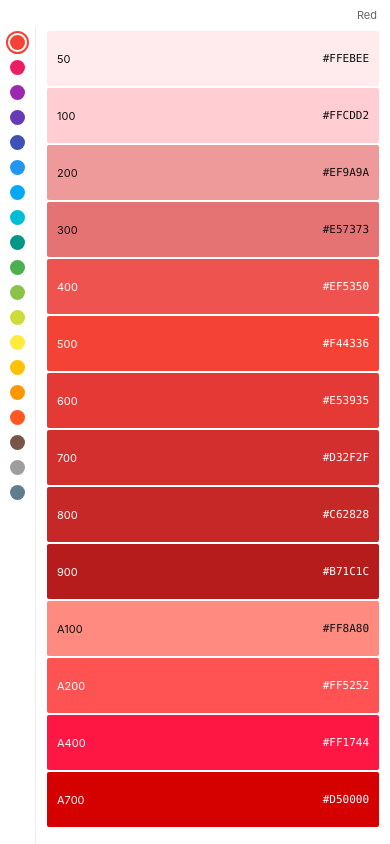
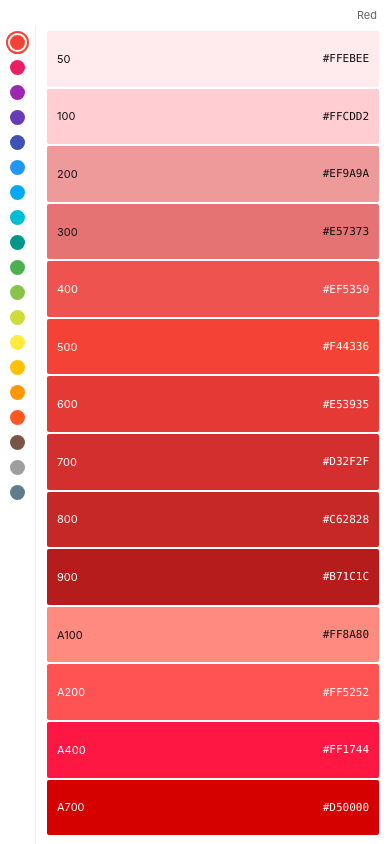
Before and after one commit to BafS/Material-Colors-native, a React Native app: screen / in a window 390 px wide. Built offline with nearby package versions, Linux system fonts and the light colour scheme.

Commit message:
Change color format to be compatible with  romannurik/MaterialColorsApp

```diff
--- a/src/App.js
+++ b/src/App.js
@@ -74,6 +74,7 @@ const styles = StyleSheet.create({
     paddingTop: 2,
     paddingLeft: 5,
     paddingRight: 5,
+    paddingBottom: 4,
   },
 });
 
--- a/src/ColorsListPanel.js
+++ b/src/ColorsListPanel.js
@@ -1,7 +1,7 @@
 import React from 'react';
 import {View, TouchableOpacity} from 'react-native';
 
-const ColorCircle = ({color, selected, onMouseEnter, onMouseLeave}) => (
+const ColorCircle = ({hex: color, selected, onMouseEnter, onMouseLeave}) => (
   <View
     style={{
       // cursor: 'pointer',
--- a/src/colors.js
+++ /dev/null
@@ -1,5 +0,0 @@
-import material from './colors/material';
-
-export default {
-  material,
-};
--- /dev/null
+++ b/src/colors/index.js
@@ -0,0 +1,5 @@
+import material from './material';
+
+export default {
+  material,
+};
--- a/src/colors/material.js
+++ b/src/colors/material.js
@@ -16,298 +16,299 @@
 
 // thanks to https://github.com/minusfive/sass-material-colors for a great starting point
 export default {
+  name: 'Material',
   colors: {
     red: {
-      50: {color: '#FFEBEE'},
-      100: {color: '#FFCDD2'},
-      200: {color: '#EF9A9A'},
-      300: {color: '#E57373'},
-      400: {color: '#EF5350'},
-      500: {color: '#F44336'},
-      600: {color: '#E53935'},
-      700: {color: '#D32F2F'},
-      800: {color: '#C62828'},
-      900: {color: '#B71C1C'},
-      a100: {color: '#FF8A80'},
-      a200: {color: '#FF5252'},
-      a400: {color: '#FF1744'},
-      a700: {color: '#D50000'},
+      50: {hex: '#FFEBEE'},
+      100: {hex: '#FFCDD2'},
+      200: {hex: '#EF9A9A'},
+      300: {hex: '#E57373'},
+      400: {hex: '#EF5350'},
+      500: {hex: '#F44336'},
+      600: {hex: '#E53935'},
+      700: {hex: '#D32F2F'},
+      800: {hex: '#C62828'},
+      900: {hex: '#B71C1C'},
+      a100: {hex: '#FF8A80'},
+      a200: {hex: '#FF5252'},
+      a400: {hex: '#FF1744'},
+      a700: {hex: '#D50000'},
     },
     pink: {
-      50: {color: '#FCE4EC'},
-      100: {color: '#F8BBD0'},
-      200: {color: '#F48FB1'},
-      300: {color: '#F06292'},
-      400: {color: '#EC407A'},
-      500: {color: '#E91E63'},
-      600: {color: '#D81B60'},
-      700: {color: '#C2185B'},
-      800: {color: '#AD1457'},
-      900: {color: '#880E4F'},
-      a100: {color: '#FF80AB'},
-      a200: {color: '#FF4081'},
-      a400: {color: '#F50057'},
-      a700: {color: '#C51162'},
+      50: {hex: '#FCE4EC'},
+      100: {hex: '#F8BBD0'},
+      200: {hex: '#F48FB1'},
+      300: {hex: '#F06292'},
+      400: {hex: '#EC407A'},
+      500: {hex: '#E91E63'},
+      600: {hex: '#D81B60'},
+      700: {hex: '#C2185B'},
+      800: {hex: '#AD1457'},
+      900: {hex: '#880E4F'},
+      a100: {hex: '#FF80AB'},
+      a200: {hex: '#FF4081'},
+      a400: {hex: '#F50057'},
+      a700: {hex: '#C51162'},
     },
     purple: {
-      50: {color: '#F3E5F5'},
-      100: {color: '#E1BEE7'},
-      200: {color: '#CE93D8'},
-      300: {color: '#BA68C8'},
-      400: {color: '#AB47BC'},
-      500: {color: '#9C27B0'},
-      600: {color: '#8E24AA'},
-      700: {color: '#7B1FA2'},
-      800: {color: '#6A1B9A'},
-      900: {color: '#4A148C'},
-      a100: {color: '#EA80FC'},
-      a200: {color: '#E040FB'},
-      a400: {color: '#D500F9'},
-      a700: {color: '#AA00FF'},
+      50: {hex: '#F3E5F5'},
+      100: {hex: '#E1BEE7'},
+      200: {hex: '#CE93D8'},
+      300: {hex: '#BA68C8'},
+      400: {hex: '#AB47BC'},
+      500: {hex: '#9C27B0'},
+      600: {hex: '#8E24AA'},
+      700: {hex: '#7B1FA2'},
+      800: {hex: '#6A1B9A'},
+      900: {hex: '#4A148C'},
+      a100: {hex: '#EA80FC'},
+      a200: {hex: '#E040FB'},
+      a400: {hex: '#D500F9'},
+      a700: {hex: '#AA00FF'},
     },
     'deep-purple': {
-      50: {color: '#EDE7F6'},
-      100: {color: '#D1C4E9'},
-      200: {color: '#B39DDB'},
-      300: {color: '#9575CD'},
-      400: {color: '#7E57C2'},
-      500: {color: '#673AB7'},
-      600: {color: '#5E35B1'},
-      700: {color: '#512DA8'},
-      800: {color: '#4527A0'},
-      900: {color: '#311B92'},
-      a100: {color: '#B388FF'},
-      a200: {color: '#7C4DFF'},
-      a400: {color: '#651FFF'},
-      a700: {color: '#6200EA'},
+      50: {hex: '#EDE7F6'},
+      100: {hex: '#D1C4E9'},
+      200: {hex: '#B39DDB'},
+      300: {hex: '#9575CD'},
+      400: {hex: '#7E57C2'},
+      500: {hex: '#673AB7'},
+      600: {hex: '#5E35B1'},
+      700: {hex: '#512DA8'},
+      800: {hex: '#4527A0'},
+      900: {hex: '#311B92'},
+      a100: {hex: '#B388FF'},
+      a200: {hex: '#7C4DFF'},
+      a400: {hex: '#651FFF'},
+      a700: {hex: '#6200EA'},
     },
     indigo: {
-      50: {color: '#E8EAF6'},
-      100: {color: '#C5CAE9'},
-      200: {color: '#9FA8DA'},
-      300: {color: '#7986CB'},
-      400: {color: '#5C6BC0'},
-      500: {color: '#3F51B5'},
-      600: {color: '#3949AB'},
-      700: {color: '#303F9F'},
-      800: {color: '#283593'},
-      900: {color: '#1A237E'},
-      a100: {color: '#8C9EFF'},
-      a200: {color: '#536DFE'},
-      a400: {color: '#3D5AFE'},
-      a700: {color: '#304FFE'},
+      50: {hex: '#E8EAF6'},
+      100: {hex: '#C5CAE9'},
+      200: {hex: '#9FA8DA'},
+      300: {hex: '#7986CB'},
+      400: {hex: '#5C6BC0'},
+      500: {hex: '#3F51B5'},
+      600: {hex: '#3949AB'},
+      700: {hex: '#303F9F'},
+      800: {hex: '#283593'},
+      900: {hex: '#1A237E'},
+      a100: {hex: '#8C9EFF'},
+      a200: {hex: '#536DFE'},
+      a400: {hex: '#3D5AFE'},
+      a700: {hex: '#304FFE'},
     },
     blue: {
-      50: {color: '#E3F2FD'},
-      100: {color: '#BBDEFB'},
-      200: {color: '#90CAF9'},
-      300: {color: '#64B5F6'},
-      400: {color: '#42A5F5'},
-      500: {color: '#2196F3'},
-      600: {color: '#1E88E5'},
-      700: {color: '#1976D2'},
-      800: {color: '#1565C0'},
-      900: {color: '#0D47A1'},
-      a100: {color: '#82B1FF'},
-      a200: {color: '#448AFF'},
-      a400: {color: '#2979FF'},
-      a700: {color: '#2962FF'},
+      50: {hex: '#E3F2FD'},
+      100: {hex: '#BBDEFB'},
+      200: {hex: '#90CAF9'},
+      300: {hex: '#64B5F6'},
+      400: {hex: '#42A5F5'},
+      500: {hex: '#2196F3'},
+      600: {hex: '#1E88E5'},
+      700: {hex: '#1976D2'},
+      800: {hex: '#1565C0'},
+      900: {hex: '#0D47A1'},
+      a100: {hex: '#82B1FF'},
+      a200: {hex: '#448AFF'},
+      a400: {hex: '#2979FF'},
+      a700: {hex: '#2962FF'},
     },
     'light-blue': {
-      50: {color: '#E1F5FE'},
-      100: {color: '#B3E5FC'},
-      200: {color: '#81D4FA'},
-      300: {color: '#4FC3F7'},
-      400: {color: '#29B6F6'},
-      500: {color: '#03A9F4'},
-      600: {color: '#039BE5'},
-      700: {color: '#0288D1'},
-      800: {color: '#0277BD'},
-      900: {color: '#01579B'},
-      a100: {color: '#80D8FF'},
-      a200: {color: '#40C4FF'},
-      a400: {color: '#00B0FF'},
-      a700: {color: '#0091EA'},
+      50: {hex: '#E1F5FE'},
+      100: {hex: '#B3E5FC'},
+      200: {hex: '#81D4FA'},
+      300: {hex: '#4FC3F7'},
+      400: {hex: '#29B6F6'},
+      500: {hex: '#03A9F4'},
+      600: {hex: '#039BE5'},
+      700: {hex: '#0288D1'},
+      800: {hex: '#0277BD'},
+      900: {hex: '#01579B'},
+      a100: {hex: '#80D8FF'},
+      a200: {hex: '#40C4FF'},
+      a400: {hex: '#00B0FF'},
+      a700: {hex: '#0091EA'},
     },
     cyan: {
-      50: {color: '#E0F7FA'},
-      100: {color: '#B2EBF2'},
-      200: {color: '#80DEEA'},
-      300: {color: '#4DD0E1'},
-      400: {color: '#26C6DA'},
-      500: {color: '#00BCD4'},
-      600: {color: '#00ACC1'},
-      700: {color: '#0097A7'},
-      800: {color: '#00838F'},
-      900: {color: '#006064'},
-      a100: {color: '#84FFFF'},
-      a200: {color: '#18FFFF'},
-      a400: {color: '#00E5FF'},
-      a700: {color: '#00B8D4'},
+      50: {hex: '#E0F7FA'},
+      100: {hex: '#B2EBF2'},
+      200: {hex: '#80DEEA'},
+      300: {hex: '#4DD0E1'},
+      400: {hex: '#26C6DA'},
+      500: {hex: '#00BCD4'},
+      600: {hex: '#00ACC1'},
+      700: {hex: '#0097A7'},
+      800: {hex: '#00838F'},
+      900: {hex: '#006064'},
+      a100: {hex: '#84FFFF'},
+      a200: {hex: '#18FFFF'},
+      a400: {hex: '#00E5FF'},
+      a700: {hex: '#00B8D4'},
     },
     teal: {
-      50: {color: '#E0F2F1'},
-      100: {color: '#B2DFDB'},
-      200: {color: '#80CBC4'},
-      300: {color: '#4DB6AC'},
-      400: {color: '#26A69A'},
-      500: {color: '#009688'},
-      600: {color: '#00897B'},
-      700: {color: '#00796B'},
-      800: {color: '#00695C'},
-      900: {color: '#004D40'},
-      a100: {color: '#A7FFEB'},
-      a200: {color: '#64FFDA'},
-      a400: {color: '#1DE9B6'},
-      a700: {color: '#00BFA5'},
+      50: {hex: '#E0F2F1'},
+      100: {hex: '#B2DFDB'},
+      200: {hex: '#80CBC4'},
+      300: {hex: '#4DB6AC'},
+      400: {hex: '#26A69A'},
+      500: {hex: '#009688'},
+      600: {hex: '#00897B'},
+      700: {hex: '#00796B'},
+      800: {hex: '#00695C'},
+      900: {hex: '#004D40'},
+      a100: {hex: '#A7FFEB'},
+      a200: {hex: '#64FFDA'},
+      a400: {hex: '#1DE9B6'},
+      a700: {hex: '#00BFA5'},
     },
     green: {
-      50: {color: '#E8F5E9'},
-      100: {color: '#C8E6C9'},
-      200: {color: '#A5D6A7'},
-      300: {color: '#81C784'},
-      400: {color: '#66BB6A'},
-      500: {color: '#4CAF50'},
-      600: {color: '#43A047'},
-      700: {color: '#388E3C'},
-      800: {color: '#2E7D32'},
-      900: {color: '#1B5E20'},
-      a100: {color: '#B9F6CA'},
-      a200: {color: '#69F0AE'},
-      a400: {color: '#00E676'},
-      a700: {color: '#00C853'},
+      50: {hex: '#E8F5E9'},
+      100: {hex: '#C8E6C9'},
+      200: {hex: '#A5D6A7'},
+      300: {hex: '#81C784'},
+      400: {hex: '#66BB6A'},
+      500: {hex: '#4CAF50'},
+      600: {hex: '#43A047'},
+      700: {hex: '#388E3C'},
+      800: {hex: '#2E7D32'},
+      900: {hex: '#1B5E20'},
+      a100: {hex: '#B9F6CA'},
+      a200: {hex: '#69F0AE'},
+      a400: {hex: '#00E676'},
+      a700: {hex: '#00C853'},
     },
     'light-green': {
-      50: {color: '#F1F8E9'},
-      100: {color: '#DCEDC8'},
-      200: {color: '#C5E1A5'},
-      300: {color: '#AED581'},
-      400: {color: '#9CCC65'},
-      500: {color: '#8BC34A'},
-      600: {color: '#7CB342'},
-      700: {color: '#689F38'},
-      800: {color: '#558B2F'},
-      900: {color: '#33691E'},
-      a100: {color: '#CCFF90'},
-      a200: {color: '#B2FF59'},
-      a400: {color: '#76FF03'},
-      a700: {color: '#64DD17'},
+      50: {hex: '#F1F8E9'},
+      100: {hex: '#DCEDC8'},
+      200: {hex: '#C5E1A5'},
+      300: {hex: '#AED581'},
+      400: {hex: '#9CCC65'},
+      500: {hex: '#8BC34A'},
+      600: {hex: '#7CB342'},
+      700: {hex: '#689F38'},
+      800: {hex: '#558B2F'},
+      900: {hex: '#33691E'},
+      a100: {hex: '#CCFF90'},
+      a200: {hex: '#B2FF59'},
+      a400: {hex: '#76FF03'},
+      a700: {hex: '#64DD17'},
     },
     lime: {
-      50: {color: '#F9FBE7'},
-      100: {color: '#F0F4C3'},
-      200: {color: '#E6EE9C'},
-      300: {color: '#DCE775'},
-      400: {color: '#D4E157'},
-      500: {color: '#CDDC39'},
-      600: {color: '#C0CA33'},
-      700: {color: '#AFB42B'},
-      800: {color: '#9E9D24'},
-      900: {color: '#827717'},
-      a100: {color: '#F4FF81'},
-      a200: {color: '#EEFF41'},
-      a400: {color: '#C6FF00'},
-      a700: {color: '#AEEA00'},
+      50: {hex: '#F9FBE7'},
+      100: {hex: '#F0F4C3'},
+      200: {hex: '#E6EE9C'},
+      300: {hex: '#DCE775'},
+      400: {hex: '#D4E157'},
+      500: {hex: '#CDDC39'},
+      600: {hex: '#C0CA33'},
+      700: {hex: '#AFB42B'},
+      800: {hex: '#9E9D24'},
+      900: {hex: '#827717'},
+      a100: {hex: '#F4FF81'},
+      a200: {hex: '#EEFF41'},
+      a400: {hex: '#C6FF00'},
+      a700: {hex: '#AEEA00'},
     },
     yellow: {
-      50: {color: '#FFFDE7'},
-      100: {color: '#FFF9C4'},
-      200: {color: '#FFF59D'},
-      300: {color: '#FFF176'},
-      400: {color: '#FFEE58'},
-      500: {color: '#FFEB3B'},
-      600: {color: '#FDD835'},
-      700: {color: '#FBC02D'},
-      800: {color: '#F9A825'},
-      900: {color: '#F57F17'},
-      a100: {color: '#FFFF8D'},
-      a200: {color: '#FFFF00'},
-      a400: {color: '#FFEA00'},
-      a700: {color: '#FFD600'},
+      50: {hex: '#FFFDE7'},
+      100: {hex: '#FFF9C4'},
+      200: {hex: '#FFF59D'},
+      300: {hex: '#FFF176'},
+      400: {hex: '#FFEE58'},
+      500: {hex: '#FFEB3B'},
+      600: {hex: '#FDD835'},
+      700: {hex: '#FBC02D'},
+      800: {hex: '#F9A825'},
+      900: {hex: '#F57F17'},
+      a100: {hex: '#FFFF8D'},
+      a200: {hex: '#FFFF00'},
+      a400: {hex: '#FFEA00'},
+      a700: {hex: '#FFD600'},
     },
     amber: {
-      50: {color: '#FFF8E1'},
-      100: {color: '#FFECB3'},
-      200: {color: '#FFE082'},
-      300: {color: '#FFD54F'},
-      400: {color: '#FFCA28'},
-      500: {color: '#FFC107'},
-      600: {color: '#FFB300'},
-      700: {color: '#FFA000'},
-      800: {color: '#FF8F00'},
-      900: {color: '#FF6F00'},
-      a100: {color: '#FFE57F'},
-      a200: {color: '#FFD740'},
-      a400: {color: '#FFC400'},
-      a700: {color: '#FFAB00'},
+      50: {hex: '#FFF8E1'},
+      100: {hex: '#FFECB3'},
+      200: {hex: '#FFE082'},
+      300: {hex: '#FFD54F'},
+      400: {hex: '#FFCA28'},
+      500: {hex: '#FFC107'},
+      600: {hex: '#FFB300'},
+      700: {hex: '#FFA000'},
+      800: {hex: '#FF8F00'},
+      900: {hex: '#FF6F00'},
+      a100: {hex: '#FFE57F'},
+      a200: {hex: '#FFD740'},
+      a400: {hex: '#FFC400'},
+      a700: {hex: '#FFAB00'},
     },
     orange: {
-      50: {color: '#FFF3E0'},
-      100: {color: '#FFE0B2'},
-      200: {color: '#FFCC80'},
-      300: {color: '#FFB74D'},
-      400: {color: '#FFA726'},
-      500: {color: '#FF9800'},
-      600: {color: '#FB8C00'},
-      700: {color: '#F57C00'},
-      800: {color: '#EF6C00'},
-      900: {color: '#E65100'},
-      a100: {color: '#FFD180'},
-      a200: {color: '#FFAB40'},
-      a400: {color: '#FF9100'},
-      a700: {color: '#FF6D00'},
+      50: {hex: '#FFF3E0'},
+      100: {hex: '#FFE0B2'},
+      200: {hex: '#FFCC80'},
+      300: {hex: '#FFB74D'},
+      400: {hex: '#FFA726'},
+      500: {hex: '#FF9800'},
+      600: {hex: '#FB8C00'},
+      700: {hex: '#F57C00'},
+      800: {hex: '#EF6C00'},
+      900: {hex: '#E65100'},
+      a100: {hex: '#FFD180'},
+      a200: {hex: '#FFAB40'},
+      a400: {hex: '#FF9100'},
+      a700: {hex: '#FF6D00'},
     },
     'deep-orange': {
-      50: {color: '#FBE9E7'},
-      100: {color: '#FFCCBC'},
-      200: {color: '#FFAB91'},
-      300: {color: '#FF8A65'},
-      400: {color: '#FF7043'},
-      500: {color: '#FF5722'},
-      600: {color: '#F4511E'},
-      700: {color: '#E64A19'},
-      800: {color: '#D84315'},
-      900: {color: '#BF360C'},
-      a100: {color: '#FF9E80'},
-      a200: {color: '#FF6E40'},
-      a400: {color: '#FF3D00'},
-      a700: {color: '#DD2C00'},
+      50: {hex: '#FBE9E7'},
+      100: {hex: '#FFCCBC'},
+      200: {hex: '#FFAB91'},
+      300: {hex: '#FF8A65'},
+      400: {hex: '#FF7043'},
+      500: {hex: '#FF5722'},
+      600: {hex: '#F4511E'},
+      700: {hex: '#E64A19'},
+      800: {hex: '#D84315'},
+      900: {hex: '#BF360C'},
+      a100: {hex: '#FF9E80'},
+      a200: {hex: '#FF6E40'},
+      a400: {hex: '#FF3D00'},
+      a700: {hex: '#DD2C00'},
     },
     brown: {
-      50: {color: '#EFEBE9'},
-      100: {color: '#D7CCC8'},
-      200: {color: '#BCAAA4'},
-      300: {color: '#A1887F'},
-      400: {color: '#8D6E63'},
-      500: {color: '#795548'},
-      600: {color: '#6D4C41'},
-      700: {color: '#5D4037'},
-      800: {color: '#4E342E'},
-      900: {color: '#3E2723'},
+      50: {hex: '#EFEBE9'},
+      100: {hex: '#D7CCC8'},
+      200: {hex: '#BCAAA4'},
+      300: {hex: '#A1887F'},
+      400: {hex: '#8D6E63'},
+      500: {hex: '#795548'},
+      600: {hex: '#6D4C41'},
+      700: {hex: '#5D4037'},
+      800: {hex: '#4E342E'},
+      900: {hex: '#3E2723'},
     },
     grey: {
-      50: {color: '#FAFAFA'},
-      100: {color: '#F5F5F5'},
-      200: {color: '#EEEEEE'},
-      300: {color: '#E0E0E0'},
-      400: {color: '#BDBDBD'},
-      500: {color: '#9E9E9E'},
-      600: {color: '#757575'},
-      700: {color: '#616161'},
-      800: {color: '#424242'},
-      900: {color: '#212121'},
+      50: {hex: '#FAFAFA'},
+      100: {hex: '#F5F5F5'},
+      200: {hex: '#EEEEEE'},
+      300: {hex: '#E0E0E0'},
+      400: {hex: '#BDBDBD'},
+      500: {hex: '#9E9E9E'},
+      600: {hex: '#757575'},
+      700: {hex: '#616161'},
+      800: {hex: '#424242'},
+      900: {hex: '#212121'},
     },
     'blue-grey': {
-      50: {color: '#ECEFF1'},
-      100: {color: '#CFD8DC'},
-      200: {color: '#B0BEC5'},
-      300: {color: '#90A4AE'},
-      400: {color: '#78909C'},
-      500: {color: '#607D8B'},
-      600: {color: '#546E7A'},
-      700: {color: '#455A64'},
-      800: {color: '#37474F'},
-      900: {color: '#263238'},
+      50: {hex: '#ECEFF1'},
+      100: {hex: '#CFD8DC'},
+      200: {hex: '#B0BEC5'},
+      300: {hex: '#90A4AE'},
+      400: {hex: '#78909C'},
+      500: {hex: '#607D8B'},
+      600: {hex: '#546E7A'},
+      700: {hex: '#455A64'},
+      800: {hex: '#37474F'},
+      900: {hex: '#263238'},
     },
   },
 };
```
Also changed, not shown: src/ColorsPanel.js (+1 -9 lines).
